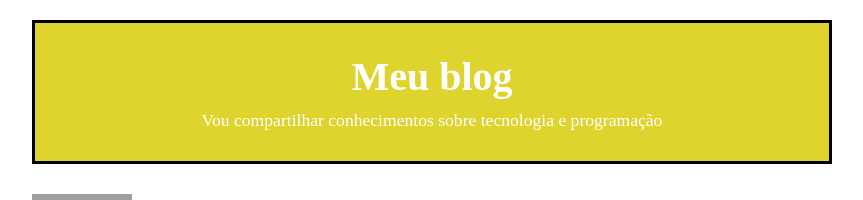
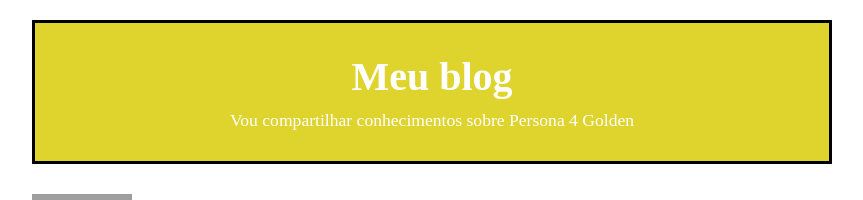
Before and after one commit to lifelesswworm/AluraAtividade, a plain HTML site: page index.html in a window 1280 px wide. Shown: the top 200 px of the page, without its empty margins (208-1071 px from the left). Drawn offline with Linux system fonts and the light colour scheme; grey boxes are pictures that could not be loaded.

Commit message:
Update index.html

```diff
--- a/index.html
+++ b/index.html
@@ -76,7 +76,7 @@
 
         <header>
             <h1>Meu blog</h1>
-            <p>Vou compartilhar conhecimentos sobre tecnologia e programação</p>
+            <p>Vou compartilhar conhecimentos sobre Persona 4 Golden</p>
         </header>
 
 
```
